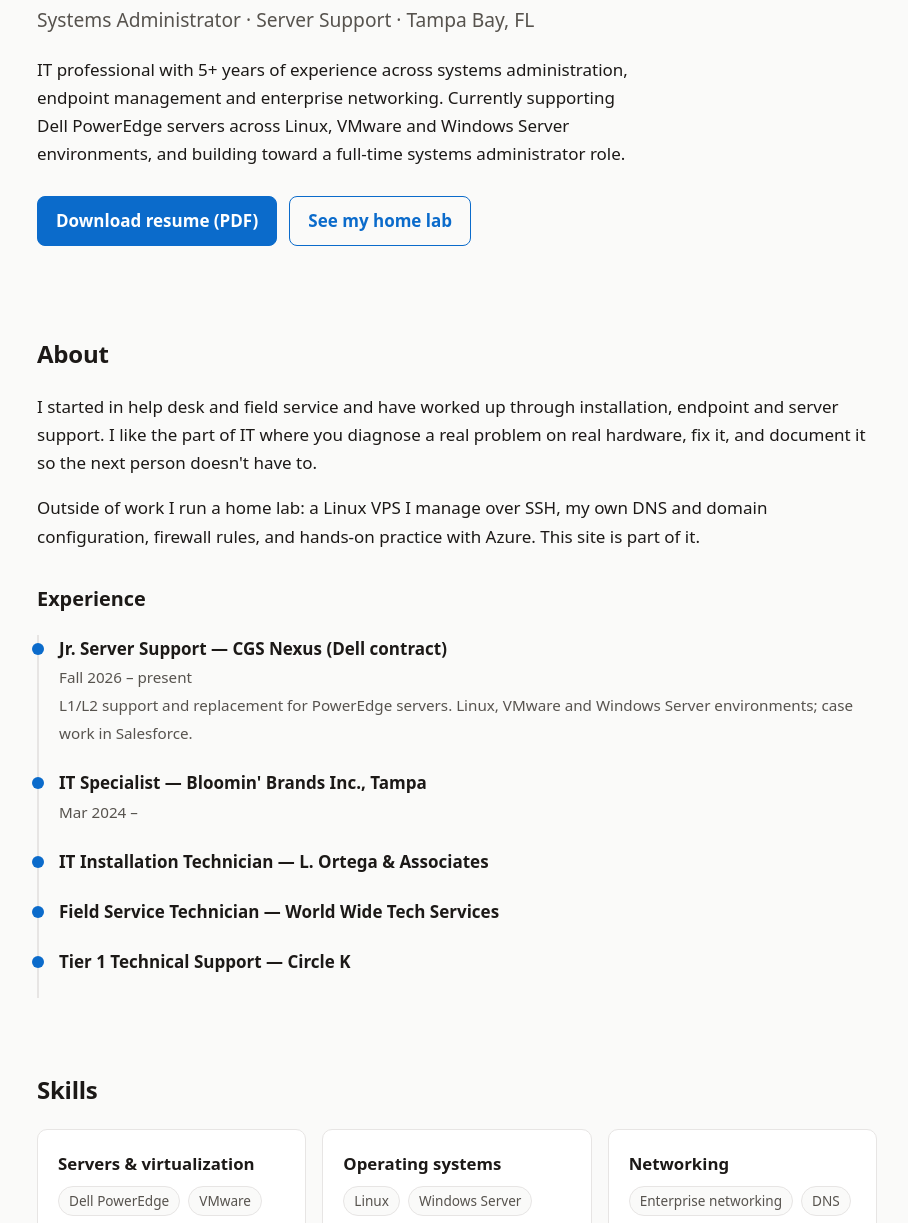
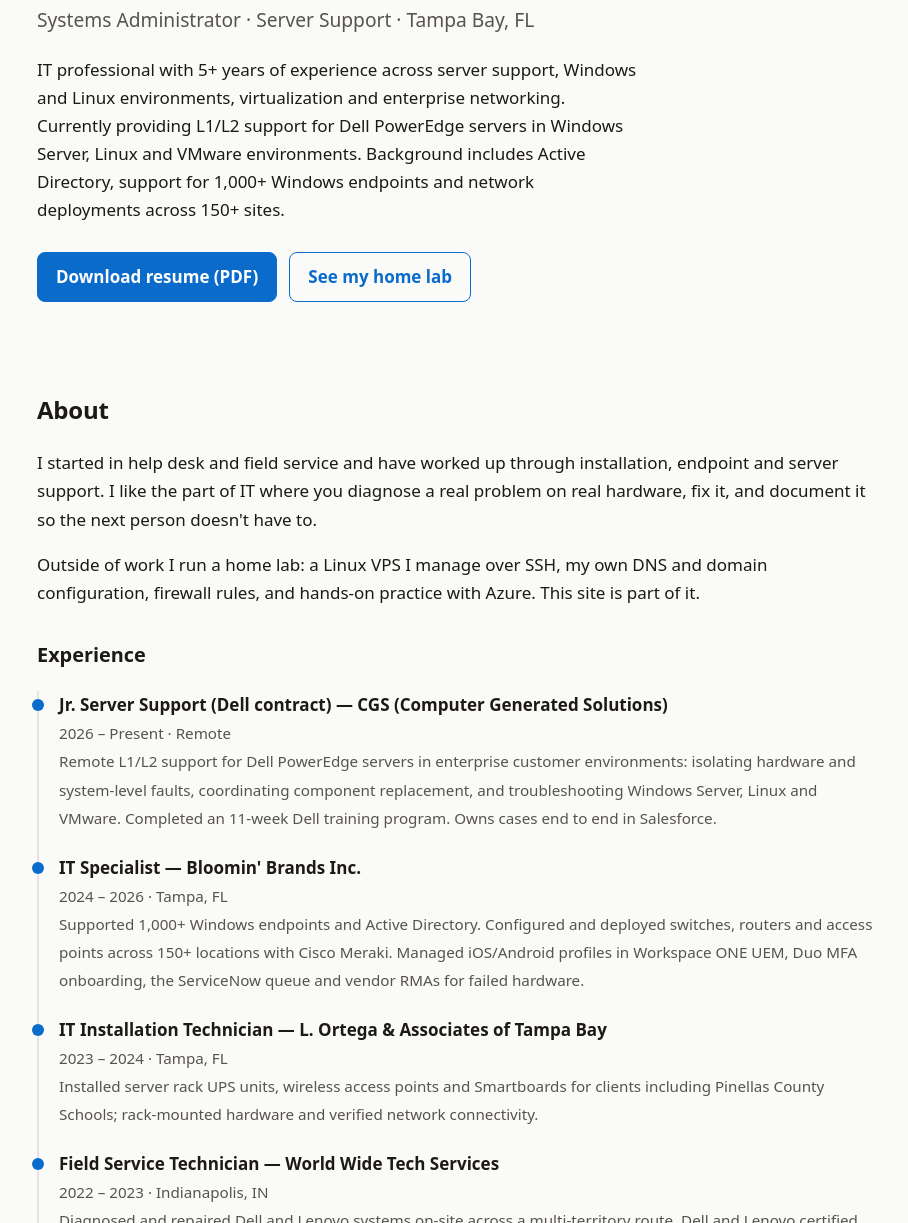
Before and after one commit to Shane14t/stownsend.com, a plain HTML site: page index.html in a window 1280 px wide. Shown: the part 217-1440 px from the top of the page, without its empty margins (183-1091 px from the left). Drawn offline with Linux system fonts and the light colour scheme.

Commit message:
Fix resume PDF and update experience, skills and home lab

```diff
--- a/index.html
+++ b/index.html
@@ -38,10 +38,11 @@
         <h1>Shane Townsend</h1>
         <p class="role">Systems Administrator &middot; Server Support &middot; Tampa Bay, FL</p>
         <p class="lede">
-          IT professional with 5+ years of experience across systems administration,
-          endpoint management and enterprise networking. Currently supporting Dell PowerEdge
-          servers across Linux, VMware and Windows Server environments, and building toward a
-          full-time systems administrator role.
+          IT professional with 5+ years of experience across server support, Windows and Linux
+          environments, virtualization and enterprise networking. Currently providing L1/L2 support
+          for Dell PowerEdge servers in Windows Server, Linux and VMware environments. Background
+          includes Active Directory, support for 1,000+ Windows endpoints and network deployments
+          across 150+ sites.
         </p>
         <div class="cta">
           <a class="btn primary" href="assets/resume.pdf">Download resume (PDF)</a>
@@ -64,22 +65,29 @@
         <h3 class="sub">Experience</h3>
         <ul class="timeline">
           <li>
-            <strong>Jr. Server Support &mdash; CGS Nexus (Dell contract)</strong>
-            <span>Fall 2026 &ndash; present</span><br>
-            <span>L1/L2 support and replacement for PowerEdge servers. Linux, VMware and Windows Server environments; case work in Salesforce.</span>
+            <strong>Jr. Server Support (Dell contract) &mdash; CGS (Computer Generated Solutions)</strong>
+            <span>2026 &ndash; Present &middot; Remote</span><br>
+            <span>Remote L1/L2 support for Dell PowerEdge servers in enterprise customer environments: isolating hardware and system-level faults, coordinating component replacement, and troubleshooting Windows Server, Linux and VMware. Completed an 11-week Dell training program. Owns cases end to end in Salesforce.</span>
           </li>
           <li>
-            <strong>IT Specialist &mdash; Bloomin' Brands Inc., Tampa</strong>
-            <span>Mar 2024 &ndash;</span>
+            <strong>IT Specialist &mdash; Bloomin' Brands Inc.</strong>
+            <span>2024 &ndash; 2026 &middot; Tampa, FL</span><br>
+            <span>Supported 1,000+ Windows endpoints and Active Directory. Configured and deployed switches, routers and access points across 150+ locations with Cisco Meraki. Managed iOS/Android profiles in Workspace ONE UEM, Duo MFA onboarding, the ServiceNow queue and vendor RMAs for failed hardware.</span>
           </li>
           <li>
-            <strong>IT Installation Technician &mdash; L. Ortega &amp; Associates</strong>
+            <strong>IT Installation Technician &mdash; L. Ortega &amp; Associates of Tampa Bay</strong>
+            <span>2023 &ndash; 2024 &middot; Tampa, FL</span><br>
+            <span>Installed server rack UPS units, wireless access points and Smartboards for clients including Pinellas County Schools; rack-mounted hardware and verified network connectivity.</span>
           </li>
           <li>
             <strong>Field Service Technician &mdash; World Wide Tech Services</strong>
+            <span>2022 &ndash; 2023 &middot; Indianapolis, IN</span><br>
+            <span>Diagnosed and repaired Dell and Lenovo systems on-site across a multi-territory route. Dell and Lenovo certified.</span>
           </li>
           <li>
             <strong>Tier 1 Technical Support &mdash; Circle K</strong>
+            <span>2022 &middot; Indianapolis, IN</span><br>
+            <span>Troubleshot POS systems by phone using Linux CLI and remote tools.</span>
           </li>
         </ul>
       </section>
@@ -162,8 +170,8 @@
         <p>Open to systems administrator roles in the Tampa Bay area and remote.</p>
         <ul>
           <li>Email: <a href="mailto:shane.townsend.it@gmail.com">shane.townsend.it@gmail.com</a></li>
-          <li>LinkedIn: <a href="https://www.linkedin.com/in/YOUR-PROFILE">linkedin.com/in/YOUR-PROFILE</a></li>
-          <li>GitHub: <a href="https://github.com/YOUR-USERNAME">github.com/YOUR-USERNAME</a></li>
+          <li>LinkedIn: <a href="https://www.linkedin.com/in/shane-townsend-476554422">linkedin.com/in/shane-townsend-476554422</a></li>
+          <li>GitHub: <a href="https://github.com/Shane14t">github.com/Shane14t</a></li>
         </ul>
       </section>
 
```
Also changed, not shown: 1 other file.
